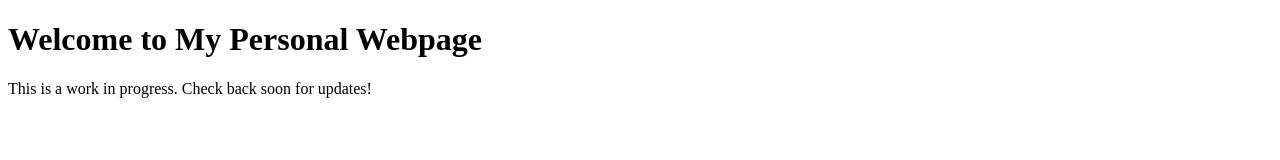
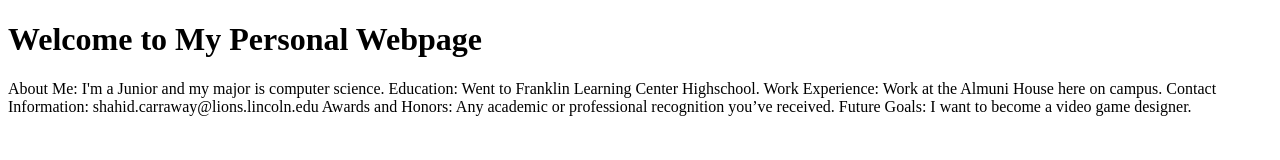
Before and after one commit to shahidcarraway/shahidcarraway.github.io, a plain HTML site: page index.html in a window 1280 px wide. Drawn offline with Linux system fonts and the light colour scheme.

Commit message:
Update index.html

```diff
--- a/index.html
+++ b/index.html
@@ -7,6 +7,12 @@
 </head>
 <body>
 <h1>Welcome to My Personal Webpage</h1>
-<p>This is a work in progress. Check back soon for updates!</p>
+<p>About Me: I'm a Junior and my major is computer science.
+ Education: Went to Franklin Learning Center Highschool.
+ Work Experience: Work at the Almuni House here on campus.
+ Contact Information: shahid.carraway@lions.lincoln.edu
+ Awards and Honors: Any academic or professional recognition you’ve received.
+ Future Goals: I want to become a video game designer.
+</p>
 </body>
 </html>
```
